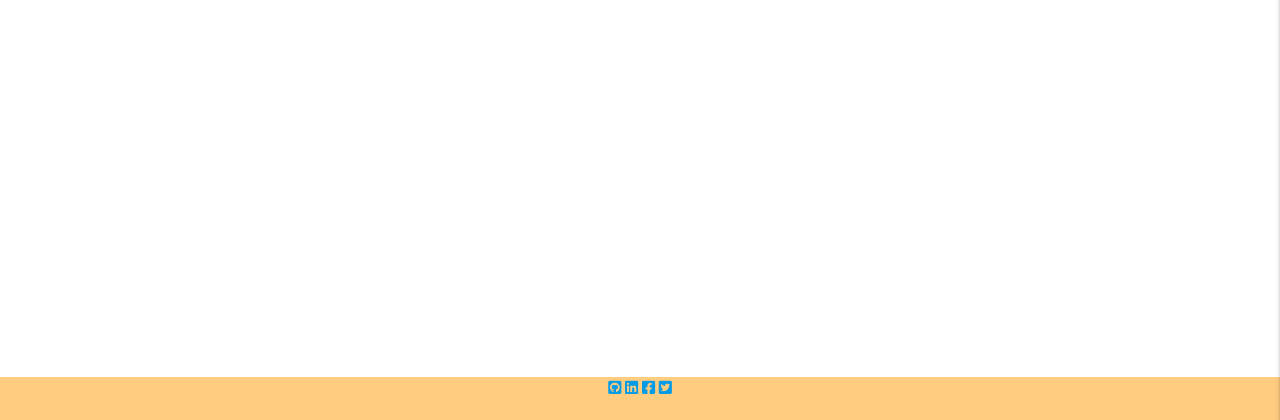
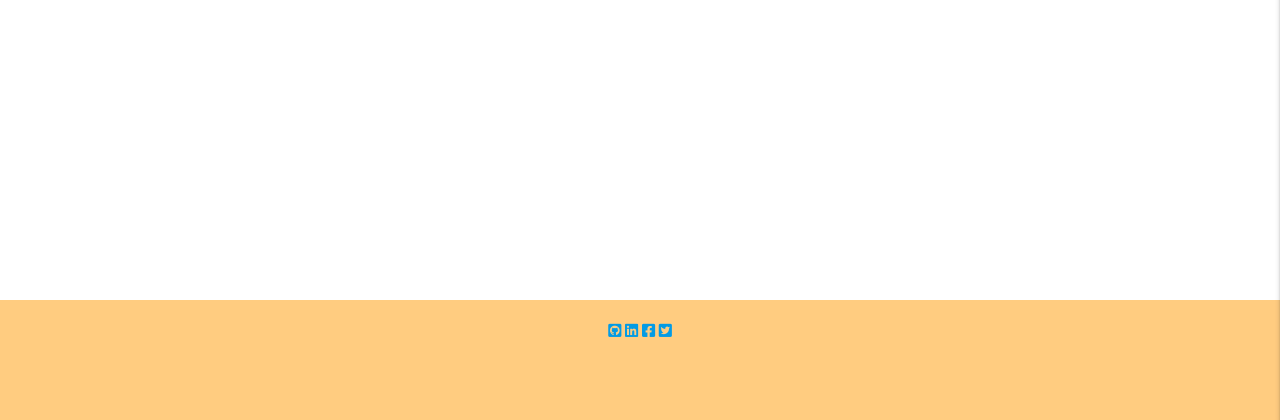
Before and after one commit to CristianBuca/MS3_TopShelf, a Flask app: page / in a window 1280 px wide. Shown: the part 380-800 px from the top of the page. Run offline with Flask 2, Linux system fonts and the light colour scheme; data that the repository does not hold is empty; some libraries are stand-ins or nearby versions; some web fonts are replaced.

Commit message:
Add(style): Footer links style and media adjust

```diff
--- a/static/css/style.css
+++ b/static/css/style.css
@@ -21,7 +21,15 @@ footer {
     position: fixed;
     bottom: 0;
     width: 100%;
-    justify-content: space-evenly;
+    z-index: 10;
+    height: 15vh;
+}
+
+.media-links {
+    height: 5vh;
+    width: 100%;
+    margin: 20px;
+
 }
 
 .valid {
@@ -62,15 +70,26 @@ img {
     overflow-y: clip;
 }
 
+.item-container {
+    margin-bottom: 15vh;
+}
+
 .text-shadow {
     text-shadow: 2px 2px 2px rgba(0, 0, 0, 0.5);
 }
 
 /* Media Queries */
-/* Overwrite Materialize container width */
+/* Overwrite Materialize container width on screens larger than 993px */
 
 @media only screen and (min-width: 993px) {
-    .container {
+    .item-container {
         width: 80% !important;
     }
 }
+
+/* On screens smaller than 993 overwrite Materialize "medium" class */
+@media only screen and (max-width: 993px) {
+    i.medium {
+        font-size: 2rem !important;
+    }
+}
```
